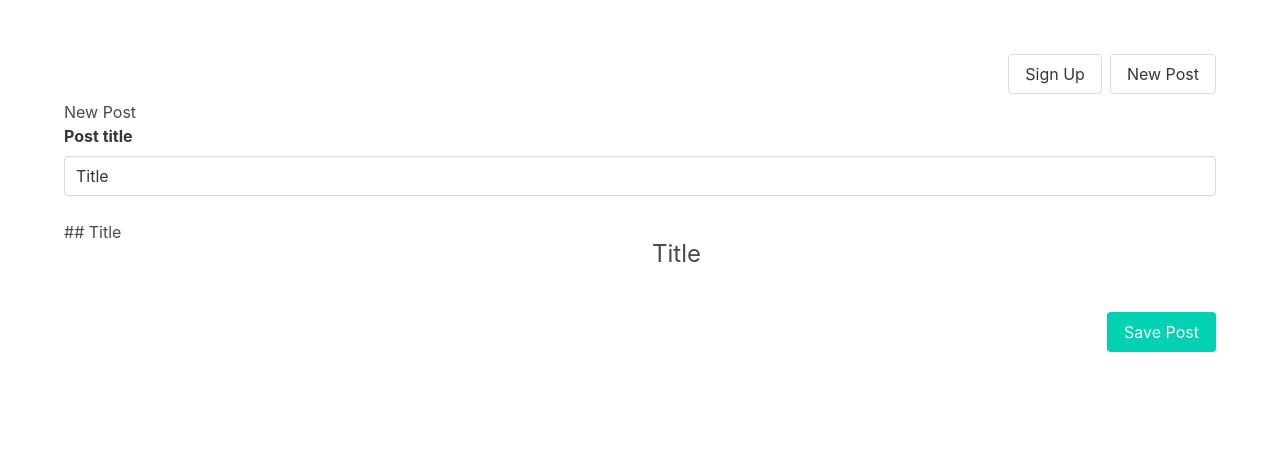
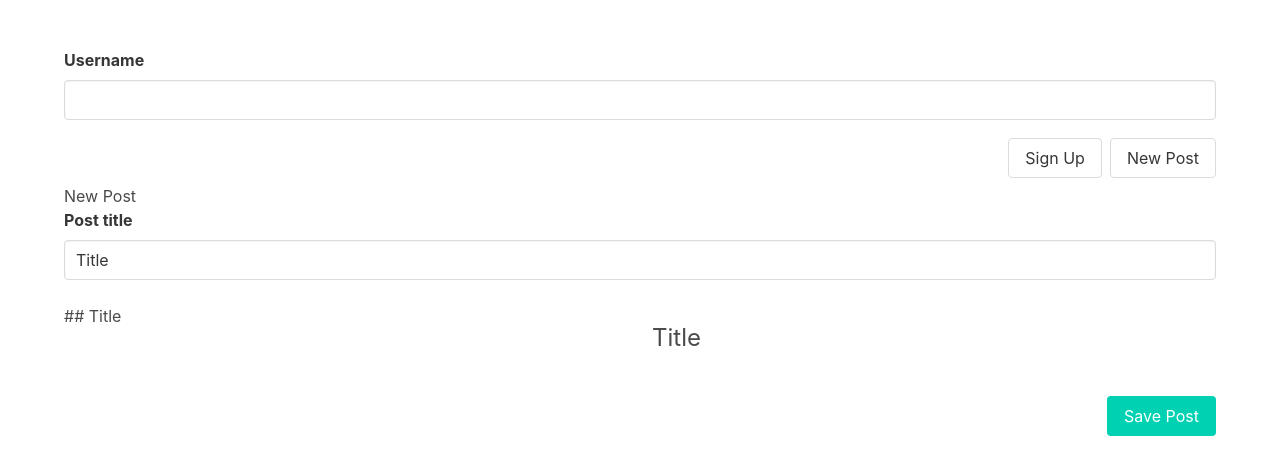
Before and after one commit to gabrielcaiana/blog-vue3-express, a Vue app: page /posts/new in a window 1280 px wide. Shown: the top 474 px of the page. Built offline with nearby package versions, Linux system fonts and the light colour scheme.

Commit message:
✨ feat: create custom input

```diff
--- a/src/App.vue
+++ b/src/App.vue
@@ -1,7 +1,10 @@
 <script lang="ts" setup>
   import Navbar from './components/Navbar.vue';
+  import FormIput from './components/FormIput.vue';
   import { useModal } from './composables/modal'
-  import { computed } from 'vue'
+  import { computed, ref } from 'vue'
+
+  const username = ref('')
 
   const modal = useModal()
   const modalStyle = computed(() => {
@@ -23,8 +26,11 @@
 
   <div class="section">
     <div class="container">
+      <FormIput name="Username" v-model="username" />
       <Navbar />
       <RouterView />
+
+      {{ username }}
     </div>
   </div>
 </template>
--- /dev/null
+++ b/src/components/FormIput.vue
@@ -0,0 +1,24 @@
+<script lang="ts" setup>
+defineProps<{
+  name: string
+  modelValue: string
+}>()
+
+const emit = defineEmits<{
+  (event: 'update:modelValue', value: string): void
+}>()
+
+const handleInput = (e: Event) => {
+  const value = (e.target as HTMLInputElement).value
+  emit('update:modelValue', value)
+}
+</script>
+
+<template>
+  <div class="field">
+    <label :for="name" class="label">{{ name }}</label>
+    <div class="control">
+      <input type="text" :id="name" class="input" :value="modelValue" @input="handleInput">
+    </div>
+  </div>
+</template>
```
